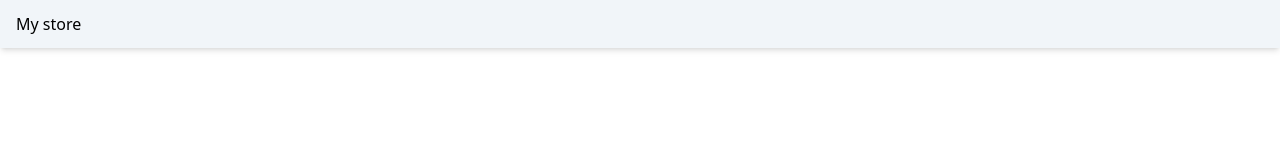
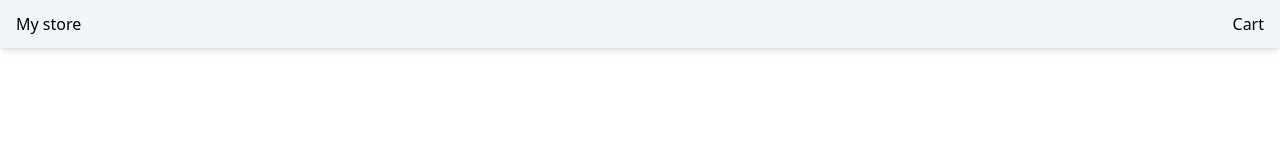
Before and after one commit to FakeGods/shop, an Angular app: page / in a window 1280 px wide. Shown: the top 160 px of the page. Built offline with nearby package versions, Linux system fonts and the light colour scheme.

Commit message:
adding button/click/input

```diff
--- a/src/app/components/header/header.component.ts
+++ b/src/app/components/header/header.component.ts
@@ -7,7 +7,7 @@ import { PrimaryButtonComponent } from '../primary-button/primary-button.compone
   template: `
     <div class="bg-slate-100 px-4 py-3 shadow-md flex justify-between">
       <span>My store </span>
-      <app-primary-button />
+      <app-primary-button label="Cart" />
     </div>
   `,
   styles: ``,
--- a/src/app/components/primary-button/primary-button.component.ts
+++ b/src/app/components/primary-button/primary-button.component.ts
@@ -1,9 +1,15 @@
-import { Component } from '@angular/core';
+import { Component, input } from '@angular/core';
 
 @Component({
   selector: 'app-primary-button',
   imports: [],
-  template: ` <button></button> `,
+  template: ` <button (click)="handleButtonClick()">{{ label() }}</button> `,
   styleUrl: './primary-button.component.css',
 })
-export class PrimaryButtonComponent {}
+export class PrimaryButtonComponent {
+  label = input('');
+
+  handleButtonClick() {
+    console.log('Button clicked');
+  }
+}
```
